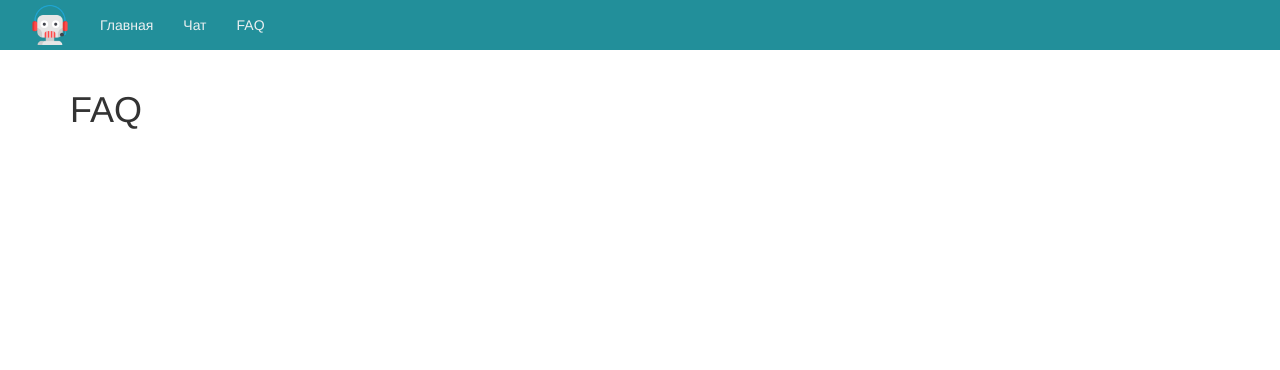
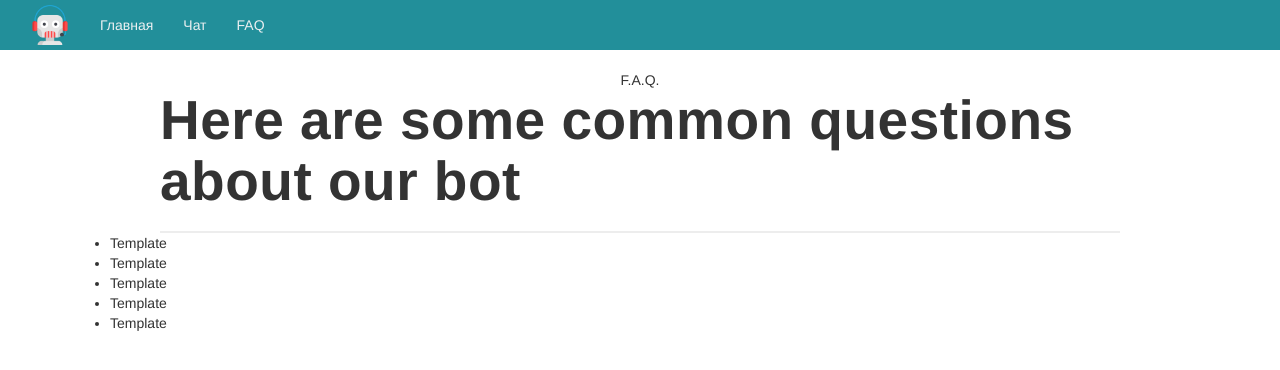
Before and after one commit to sanyapalmero/directum-chat-bot-preparing, a Django app: page /faq/ in a window 1280 px wide. Shown: the top 370 px of the page. Run offline with Django 3.2, Linux system fonts and the light colour scheme; some libraries are stand-ins or nearby versions.

Commit message:
ADD: template for faq page

```diff
--- a/static/css/site.css
+++ b/static/css/site.css
@@ -139,3 +139,23 @@
     scrollbar-width: none; /* Firefox */
     -ms-overflow-style: none;  /* IE 10+ */
 }
+
+
+
+/* style for faq page */
+.main-title,
+p {
+    margin: 0;
+}
+.faq-promo {
+    display: flex;
+    flex-direction: column;
+    align-items: center;
+    width: 960px;
+    margin: 0 auto;
+    border-bottom: 2px solid rgba(80, 80, 80, .1);
+}
+
+.faq-title {
+    margin-bottom: 20px;
+}
--- a/templates/chat/faq.html
+++ b/templates/chat/faq.html
@@ -1,5 +1,21 @@
 {% extends "base.html" %}
 
 {% block content %}
-    <h1>FAQ</h1>
+    <section class="faq-promo">
+        <p class="small-title">
+            F.A.Q.
+        </p>
+        <h1 class="main-title faq-title">
+            Here are some common questions about our bot
+        </h1>
+    </section>
+    <section class="questions-block">
+        <ul class="questions-list">
+            <li class="question">Template</li>
+            <li class="question">Template</li>
+            <li class="question">Template</li>
+            <li class="question">Template</li>
+            <li class="question">Template</li>
+        </ul>
+    </section>
 {% endblock %}
```
